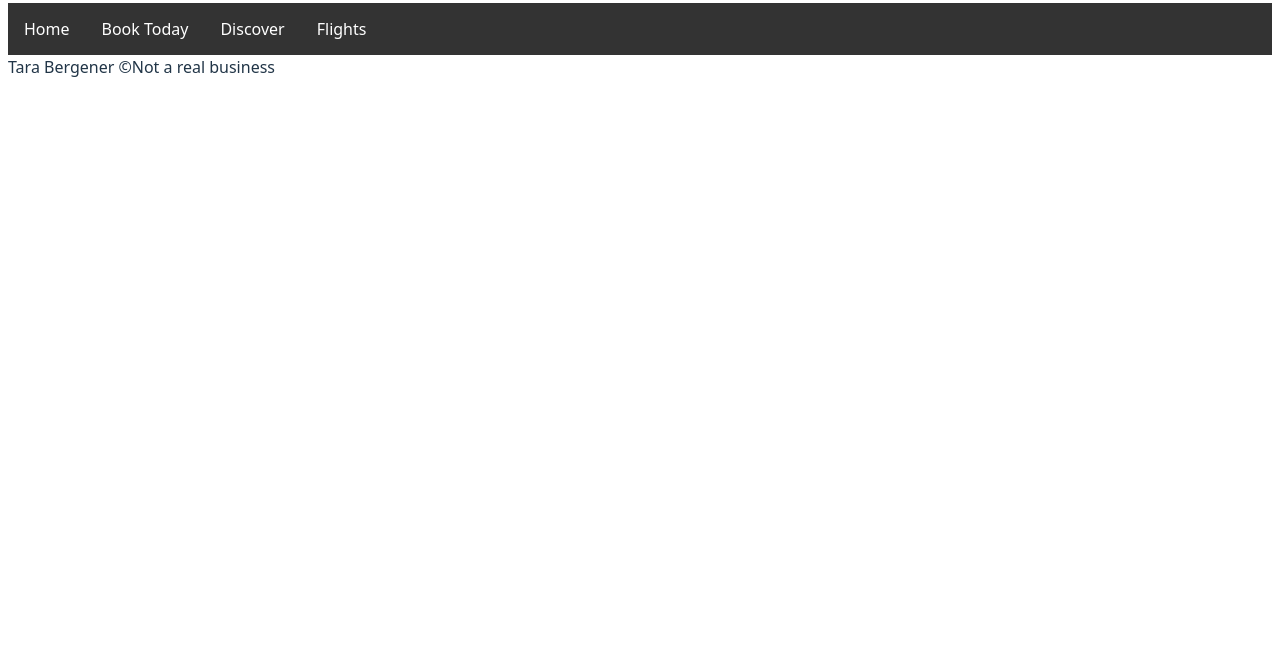
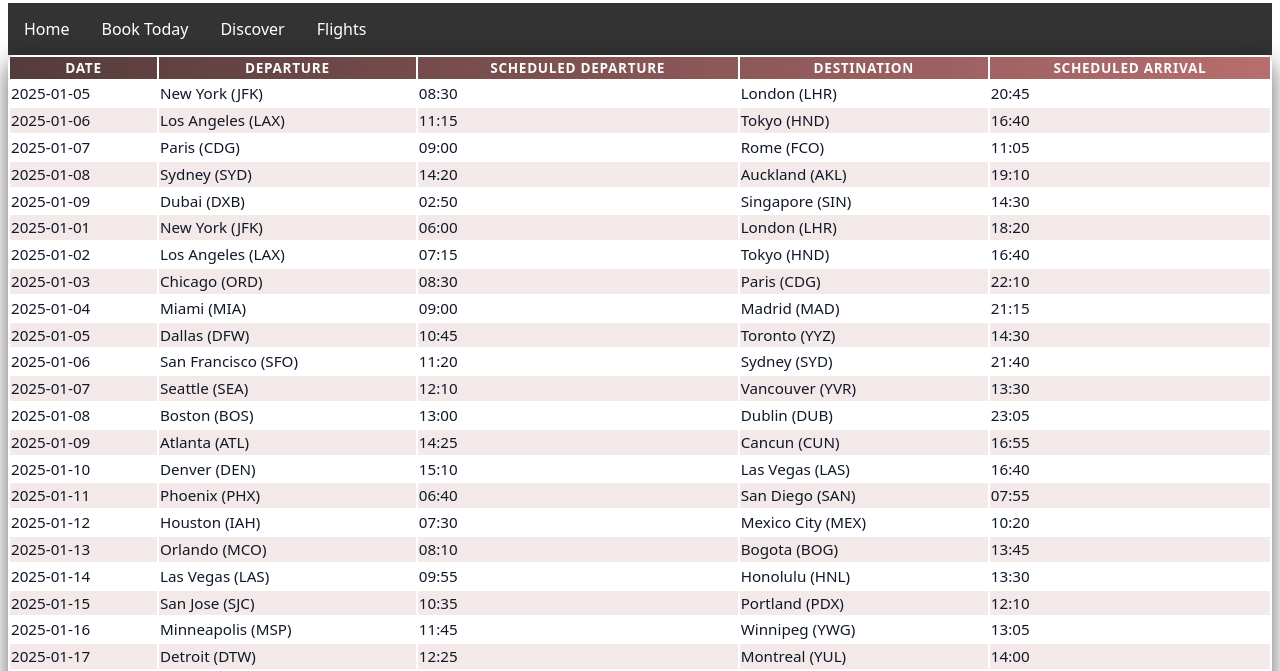
Before and after one commit to tarabergener/ExploreWorld, a website built with Vite: page src/flights.html in a window 1280 px wide. Shown: the part 139-810 px from the top of the page. Built offline with nearby package versions, Linux system fonts and the light colour scheme; no server answers.

Commit message:
API out of service. Temporary json enabled.

```diff
--- a/src/flights.html
+++ b/src/flights.html
@@ -9,7 +9,20 @@
   </head>
   <body>
     <header></header>
-    <main></main>
+    <main>
+      <div class="container mt-5 mb-5">
+        <table class="table table-striped" id="userTable">
+          <thead>
+            <th>Date</th>
+            <th>Departure</th>
+            <th>Scheduled Departure</th>
+            <th>Destination</th>
+            <th>Scheduled Arrival</th>
+          </thead>
+          <tbody id="tbody"></tbody>
+        </table>
+      </div>
+    </main>
     <footer></footer>
     <script type="module" src="js/main.js"></script>
   </body>
--- /dev/null
+++ b/src/js/flights.mjs
@@ -0,0 +1,17 @@
+import { getData } from "./productData.mjs";
+
+export async function getFlights() {
+  const data = await getData("flights");
+
+  let tab = "";
+  data.flights.forEach((flight) => {
+    tab += `<tr>
+            <td>${flight.date}</td>
+            <td>${flight.departure.location}</td>
+            <td>${flight.departure.time}</td>
+            <td>${flight.arrival.location}</td>
+            <td>${flight.arrival.time}</td>
+        </tr>`;
+  });
+  document.getElementById("tbody").innerHTML = tab;
+}
--- a/src/js/main.js
+++ b/src/js/main.js
@@ -1,13 +1,13 @@
 import "../style/style.css";
 import { accordion } from "./accordion.mjs";
+import { getFlights } from "./flights.mjs";
 import { getData } from "./productData.mjs";
 import { loadHeaderFooter } from "./utils.mjs";
 
 loadHeaderFooter();
 accordion();
+getFlights();
 
 getData("flights").then((data) => {
   console.log("API DATA:", data);
 });
-
-setupCounter(document.querySelector("#counter"));
--- a/src/js/productData.mjs
+++ b/src/js/productData.mjs
@@ -1,11 +1,30 @@
 const baseURL = import.meta.env.VITE_BASE_URL;
 const apiKey = import.meta.env.VITE_API_KEY;
 
-export async function getData(endpoint = "flights") {
-  const url = `${baseURL}/${endpoint}?access_key=${apiKey}`;
-  console.log("Fetching from:", url);
+// export async function getData(endpoint = "flights") {
+//   const url = `${baseURL}/${endpoint}?access_key=${apiKey}`;
+//   console.log("Fetching from:", url);
 
-  const response = await fetch(url);
+//   const response = await fetch(url);
+
+//   if (!response.ok) {
+//     throw new Error(`API error: ${response.status}`);
+//   }
+
+//   return response.json();
+// }
+
+export async function getData(endpoint) {
+  // DEVELOPMENT MODE
+  if (import.meta.env.DEV) {
+    const response = await fetch(`/src/public/json/${endpoint}.json`);
+    return response.json();
+  }
+
+  // PRODUCTION API
+  const response = await fetch(
+    `https://api.aviationstack.com/v1/${endpoint}?access_key=YOUR_KEY`
+  );
 
   if (!response.ok) {
     throw new Error(`API error: ${response.status}`);
--- /dev/null
+++ b/src/public/json/flights.json
@@ -0,0 +1,360 @@
+{
+  "flights": [
+    {
+      "date": "2025-01-05",
+      "departure": { "location": "New York (JFK)", "time": "08:30" },
+      "arrival": { "location": "London (LHR)", "time": "20:45" }
+    },
+    {
+      "date": "2025-01-06",
+      "departure": { "location": "Los Angeles (LAX)", "time": "11:15" },
+      "arrival": { "location": "Tokyo (HND)", "time": "16:40" }
+    },
+    {
+      "date": "2025-01-07",
+      "departure": { "location": "Paris (CDG)", "time": "09:00" },
+      "arrival": { "location": "Rome (FCO)", "time": "11:05" }
+    },
+    {
+      "date": "2025-01-08",
+      "departure": { "location": "Sydney (SYD)", "time": "14:20" },
+      "arrival": { "location": "Auckland (AKL)", "time": "19:10" }
+    },
+    {
+      "date": "2025-01-09",
+      "departure": { "location": "Dubai (DXB)", "time": "02:50" },
+      "arrival": { "location": "Singapore (SIN)", "time": "14:30" }
+    },
+    {
+      "date": "2025-01-01",
+      "departure": { "location": "New York (JFK)", "time": "06:00" },
+      "arrival": { "location": "London (LHR)", "time": "18:20" }
+    },
+    {
+      "date": "2025-01-02",
+      "departure": { "location": "Los Angeles (LAX)", "time": "07:15" },
+      "arrival": { "location": "Tokyo (HND)", "time": "16:40" }
+    },
+    {
+      "date": "2025-01-03",
+      "departure": { "location": "Chicago (ORD)", "time": "08:30" },
+      "arrival": { "location": "Paris (CDG)", "time": "22:10" }
+    },
+    {
+      "date": "2025-01-04",
+      "departure": { "location": "Miami (MIA)", "time": "09:00" },
+      "arrival": { "location": "Madrid (MAD)", "time": "21:15" }
+    },
+    {
+      "date": "2025-01-05",
+      "departure": { "location": "Dallas (DFW)", "time": "10:45" },
+      "arrival": { "location": "Toronto (YYZ)", "time": "14:30" }
+    },
+
+    {
+      "date": "2025-01-06",
+      "departure": { "location": "San Francisco (SFO)", "time": "11:20" },
+      "arrival": { "location": "Sydney (SYD)", "time": "21:40" }
+    },
+    {
+      "date": "2025-01-07",
+      "departure": { "location": "Seattle (SEA)", "time": "12:10" },
+      "arrival": { "location": "Vancouver (YVR)", "time": "13:30" }
+    },
+    {
+      "date": "2025-01-08",
+      "departure": { "location": "Boston (BOS)", "time": "13:00" },
+      "arrival": { "location": "Dublin (DUB)", "time": "23:05" }
+    },
+    {
+      "date": "2025-01-09",
+      "departure": { "location": "Atlanta (ATL)", "time": "14:25" },
+      "arrival": { "location": "Cancun (CUN)", "time": "16:55" }
+    },
+    {
+      "date": "2025-01-10",
+      "departure": { "location": "Denver (DEN)", "time": "15:10" },
+      "arrival": { "location": "Las Vegas (LAS)", "time": "16:40" }
+    },
+
+    {
+      "date": "2025-01-11",
+      "departure": { "location": "Phoenix (PHX)", "time": "06:40" },
+      "arrival": { "location": "San Diego (SAN)", "time": "07:55" }
+    },
+    {
+      "date": "2025-01-12",
+      "departure": { "location": "Houston (IAH)", "time": "07:30" },
+      "arrival": { "location": "Mexico City (MEX)", "time": "10:20" }
+    },
+    {
+      "date": "2025-01-13",
+      "departure": { "location": "Orlando (MCO)", "time": "08:10" },
+      "arrival": { "location": "Bogota (BOG)", "time": "13:45" }
+    },
+    {
+      "date": "2025-01-14",
+      "departure": { "location": "Las Vegas (LAS)", "time": "09:55" },
+      "arrival": { "location": "Honolulu (HNL)", "time": "13:30" }
+    },
+    {
+      "date": "2025-01-15",
+      "departure": { "location": "San Jose (SJC)", "time": "10:35" },
+      "arrival": { "location": "Portland (PDX)", "time": "12:10" }
+    },
+
+    {
+      "date": "2025-01-16",
+      "departure": { "location": "Minneapolis (MSP)", "time": "11:45" },
+      "arrival": { "location": "Winnipeg (YWG)", "time": "13:05" }
+    },
+    {
+      "date": "2025-01-17",
+      "departure": { "location": "Detroit (DTW)", "time": "12:25" },
+      "arrival": { "location": "Montreal (YUL)", "time": "14:00" }
+    },
+    {
+      "date": "2025-01-18",
+      "departure": { "location": "Cleveland (CLE)", "time": "13:15" },
+      "arrival": { "location": "Newark (EWR)", "time": "14:40" }
+    },
+    {
+      "date": "2025-01-19",
+      "departure": { "location": "Philadelphia (PHL)", "time": "14:05" },
+      "arrival": { "location": "Charlotte (CLT)", "time": "15:45" }
+    },
+    {
+      "date": "2025-01-20",
+      "departure": { "location": "Tampa (TPA)", "time": "15:00" },
+      "arrival": { "location": "New Orleans (MSY)", "time": "16:30" }
+    },
+
+    {
+      "date": "2025-01-21",
+      "departure": { "location": "Nashville (BNA)", "time": "06:15" },
+      "arrival": { "location": "Austin (AUS)", "time": "08:25" }
+    },
+    {
+      "date": "2025-01-22",
+      "departure": { "location": "Kansas City (MCI)", "time": "07:50" },
+      "arrival": { "location": "Omaha (OMA)", "time": "08:55" }
+    },
+    {
+      "date": "2025-01-23",
+      "departure": { "location": "St. Louis (STL)", "time": "09:30" },
+      "arrival": { "location": "Memphis (MEM)", "time": "10:40" }
+    },
+    {
+      "date": "2025-01-24",
+      "departure": { "location": "Birmingham (BHM)", "time": "11:10" },
+      "arrival": { "location": "Raleigh (RDU)", "time": "12:50" }
+    },
+    {
+      "date": "2025-01-25",
+      "departure": { "location": "Columbus (CMH)", "time": "12:35" },
+      "arrival": { "location": "Pittsburgh (PIT)", "time": "13:45" }
+    },
+
+    {
+      "date": "2025-01-26",
+      "departure": { "location": "Milwaukee (MKE)", "time": "14:10" },
+      "arrival": { "location": "Madison (MSN)", "time": "15:00" }
+    },
+    {
+      "date": "2025-01-27",
+      "departure": { "location": "Green Bay (GRB)", "time": "15:20" },
+      "arrival": { "location": "Chicago (ORD)", "time": "16:35" }
+    },
+    {
+      "date": "2025-01-28",
+      "departure": { "location": "Boise (BOI)", "time": "16:00" },
+      "arrival": { "location": "Salt Lake City (SLC)", "time": "17:20" }
+    },
+    {
+      "date": "2025-01-29",
+      "departure": { "location": "Spokane (GEG)", "time": "17:30" },
+      "arrival": { "location": "Seattle (SEA)", "time": "18:25" }
+    },
+    {
+      "date": "2025-01-30",
+      "departure": { "location": "Reno (RNO)", "time": "18:45" },
+      "arrival": { "location": "Sacramento (SMF)", "time": "19:35" }
+    },
+
+    {
+      "date": "2025-01-31",
+      "departure": { "location": "Oakland (OAK)", "time": "06:25" },
+      "arrival": { "location": "San Jose (SJC)", "time": "07:10" }
+    },
+    {
+      "date": "2025-02-01",
+      "departure": { "location": "San Antonio (SAT)", "time": "07:10" },
+      "arrival": { "location": "El Paso (ELP)", "time": "08:35" }
+    },
+    {
+      "date": "2025-02-02",
+      "departure": { "location": "El Paso (ELP)", "time": "09:15" },
+      "arrival": { "location": "Phoenix (PHX)", "time": "10:55" }
+    },
+    {
+      "date": "2025-02-03",
+      "departure": { "location": "Phoenix (PHX)", "time": "11:30" },
+      "arrival": { "location": "San Jose (SJC)", "time": "13:10" }
+    },
+    {
+      "date": "2025-02-04",
+      "departure": { "location": "San Jose (SJC)", "time": "14:00" },
+      "arrival": { "location": "San Diego (SAN)", "time": "15:25" }
+    },
+    {
+      "date": "2025-02-05",
+      "departure": { "location": "San Diego (SAN)", "time": "16:10" },
+      "arrival": { "location": "Sacramento (SMF)", "time": "17:45" }
+    },
+    {
+      "date": "2025-02-06",
+      "departure": { "location": "Sacramento (SMF)", "time": "06:20" },
+      "arrival": { "location": "Portland (PDX)", "time": "08:05" }
+    },
+    {
+      "date": "2025-02-07",
+      "departure": { "location": "Portland (PDX)", "time": "09:00" },
+      "arrival": { "location": "Bozeman (BZN)", "time": "11:15" }
+    },
+    {
+      "date": "2025-02-01",
+      "departure": { "location": "London (LHR)", "time": "09:10" },
+      "arrival": { "location": "Berlin (BER)", "time": "11:45" }
+    },
+    {
+      "date": "2025-02-02",
+      "departure": { "location": "Paris (CDG)", "time": "07:30" },
+      "arrival": { "location": "Barcelona (BCN)", "time": "09:20" }
+    },
+    {
+      "date": "2025-02-03",
+      "departure": { "location": "Rome (FCO)", "time": "10:00" },
+      "arrival": { "location": "Athens (ATH)", "time": "12:05" }
+    },
+    {
+      "date": "2025-02-04",
+      "departure": { "location": "Amsterdam (AMS)", "time": "08:15" },
+      "arrival": { "location": "Vienna (VIE)", "time": "10:00" }
+    },
+    {
+      "date": "2025-02-05",
+      "departure": { "location": "Zurich (ZRH)", "time": "13:40" },
+      "arrival": { "location": "Prague (PRG)", "time": "15:05" }
+    },
+    {
+      "date": "2025-02-06",
+      "departure": { "location": "Madrid (MAD)", "time": "11:20" },
+      "arrival": { "location": "Lisbon (LIS)", "time": "12:35" }
+    },
+    {
+      "date": "2025-02-07",
+      "departure": { "location": "Oslo (OSL)", "time": "06:50" },
+      "arrival": { "location": "Copenhagen (CPH)", "time": "08:00" }
+    },
+    {
+      "date": "2025-02-08",
+      "departure": { "location": "Stockholm (ARN)", "time": "09:45" },
+      "arrival": { "location": "Helsinki (HEL)", "time": "11:00" }
+    },
+    {
+      "date": "2025-02-09",
+      "departure": { "location": "Dublin (DUB)", "time": "12:10" },
+      "arrival": { "location": "Edinburgh (EDI)", "time": "13:25" }
+    },
+    {
+      "date": "2025-02-10",
+      "departure": { "location": "Istanbul (IST)", "time": "14:30" },
+      "arrival": { "location": "Dubai (DXB)", "time": "20:45" }
+    },
+    {
+      "date": "2025-02-11",
+      "departure": { "location": "Dubai (DXB)", "time": "02:15" },
+      "arrival": { "location": "Mumbai (BOM)", "time": "07:10" }
+    },
+    {
+      "date": "2025-02-12",
+      "departure": { "location": "Delhi (DEL)", "time": "23:40" },
+      "arrival": { "location": "Bangkok (BKK)", "time": "05:55" }
+    },
+    {
+      "date": "2025-02-13",
+      "departure": { "location": "Singapore (SIN)", "time": "08:20" },
+      "arrival": { "location": "Hong Kong (HKG)", "time": "12:05" }
+    },
+    {
+      "date": "2025-02-14",
+      "departure": { "location": "Tokyo (NRT)", "time": "10:35" },
+      "arrival": { "location": "Seoul (ICN)", "time": "13:10" }
+    },
+    {
+      "date": "2025-02-15",
+      "departure": { "location": "Seoul (ICN)", "time": "15:00" },
+      "arrival": { "location": "Beijing (PEK)", "time": "16:40" }
+    },
+    {
+      "date": "2025-02-16",
+      "departure": { "location": "Shanghai (PVG)", "time": "18:10" },
+      "arrival": { "location": "Taipei (TPE)", "time": "20:05" }
+    },
+    {
+      "date": "2025-02-17",
+      "departure": { "location": "Sydney (SYD)", "time": "07:00" },
+      "arrival": { "location": "Melbourne (MEL)", "time": "08:35" }
+    },
+    {
+      "date": "2025-02-18",
+      "departure": { "location": "Auckland (AKL)", "time": "09:25" },
+      "arrival": { "location": "Fiji (NAN)", "time": "11:55" }
+    },
+    {
+      "date": "2025-02-19",
+      "departure": { "location": "Johannesburg (JNB)", "time": "22:10" },
+      "arrival": { "location": "Cape Town (CPT)", "time": "00:20" }
+    },
+    {
+      "date": "2025-02-20",
+      "departure": { "location": "Cairo (CAI)", "time": "05:45" },
+      "arrival": { "location": "Amman (AMM)", "time": "07:15" }
+    },
+    {
+      "date": "2025-02-21",
+      "departure": { "location": "Tel Aviv (TLV)", "time": "13:30" },
+      "arrival": { "location": "Vienna (VIE)", "time": "16:45" }
+    },
+    {
+      "date": "2025-02-22",
+      "departure": { "location": "Mexico City (MEX)", "time": "08:50" },
+      "arrival": { "location": "Lima (LIM)", "time": "14:30" }
+    },
+    {
+      "date": "2025-02-23",
+      "departure": { "location": "Bogota (BOG)", "time": "16:15" },
+      "arrival": { "location": "Santiago (SCL)", "time": "23:40" }
+    },
+    {
+      "date": "2025-02-24",
+      "departure": { "location": "Buenos Aires (EZE)", "time": "21:00" },
+      "arrival": { "location": "São Paulo (GRU)", "time": "23:35" }
+    },
+    {
+      "date": "2025-02-25",
+      "departure": { "location": "Toronto (YYZ)", "time": "18:20" },
+      "arrival": { "location": "Vancouver (YVR)", "time": "20:25" }
+    },
+    {
+      "date": "2025-02-26",
+      "departure": { "location": "Montreal (YUL)", "time": "09:00" },
+      "arrival": { "location": "Reykjavik (KEF)", "time": "17:10" }
+    },
+    {
+      "date": "2025-02-27",
+      "departure": { "location": "Reykjavik (KEF)", "time": "11:30" },
+      "arrival": { "location": "Oslo (OSL)", "time": "15:40" }
+    }
+  ]
+}
--- a/src/style/style.css
+++ b/src/style/style.css
@@ -160,6 +160,47 @@ ul li a:hover {
   }
 }
 
+/*******************************
+*           FLIGHTS            *
+*******************************/
+
+.table {
+  background-color: #ffffff;
+  border-radius: 8px;
+  overflow: hidden;
+  box-shadow: 0 8px 24px rgba(0, 0, 0, 0.6);
+  width: 100%;
+}
+
+.table thead {
+  background: linear-gradient(
+    90deg,
+    rgba(59, 30, 30, 0.87),
+    rgba(172, 88, 88, 0.87)
+  );
+}
+
+.table thead th {
+  color: #f8fafc;
+  letter-spacing: 0.05em;
+  text-transform: uppercase;
+  font-size: 0.85rem;
+}
+
+.table tbody tr:nth-child(even) {
+  background-color: rgba(243, 230, 230, 0.87);
+}
+
+.table tbody tr:hover {
+  background-color: #e0f2fe;
+  transition: background-color 0.2s ease-in-out;
+}
+
+.table td {
+  font-size: 0.95rem;
+  color: #111827;
+}
+
 @media (prefers-color-scheme: light) {
   :root {
     color: #213547;
```
